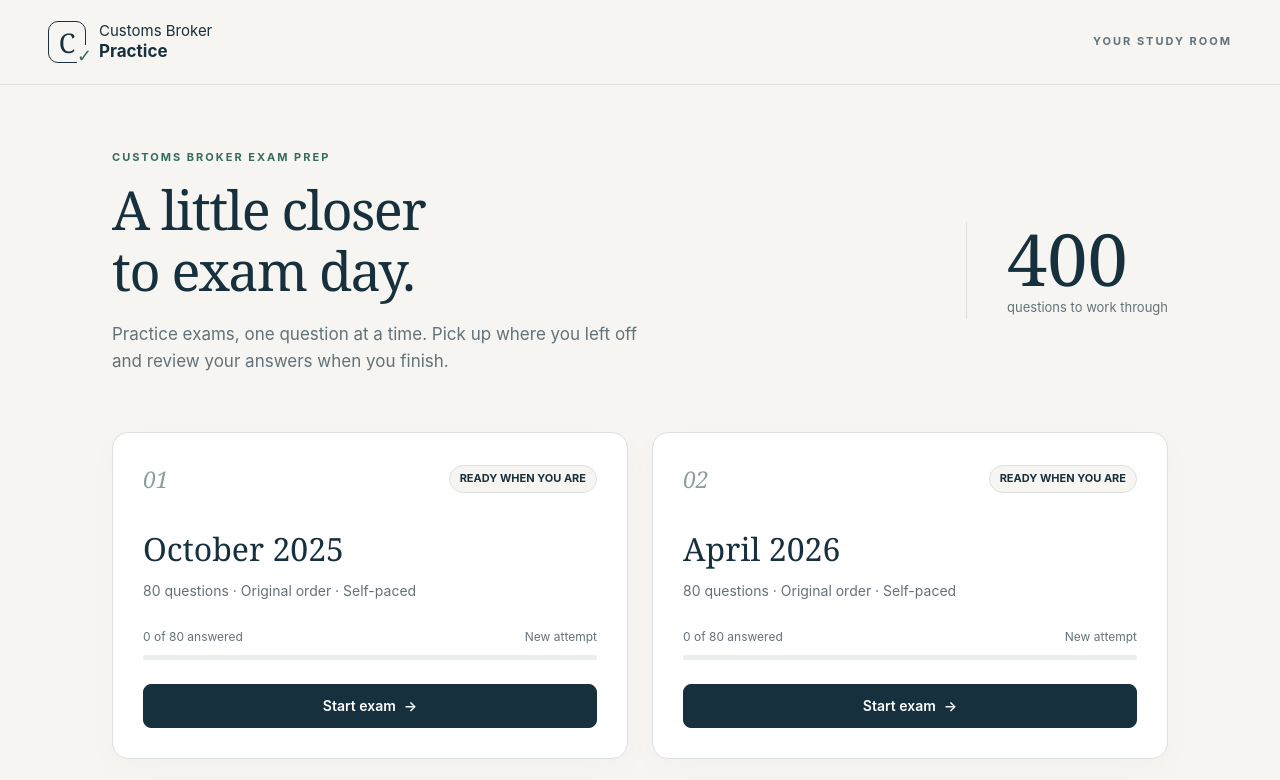
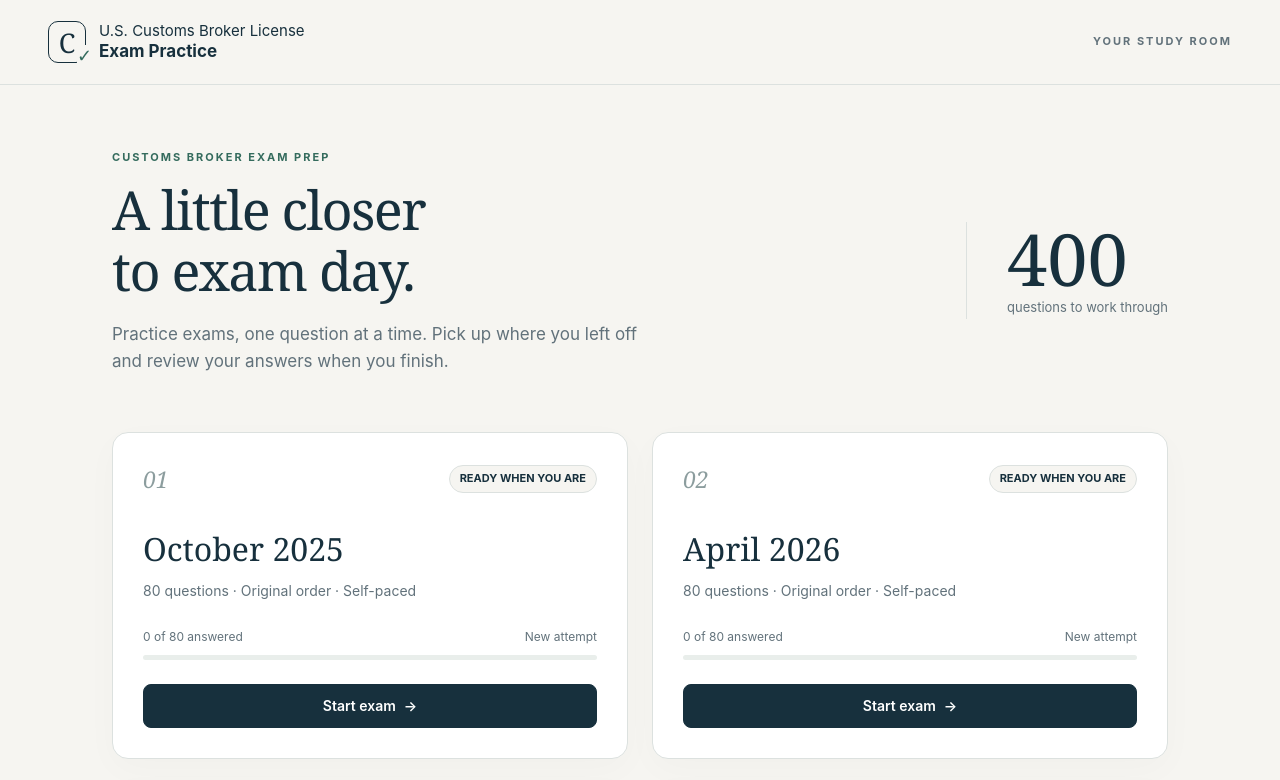
Before and after one commit to dejulo391242/cblepractice, a plain HTML site: page index.html in a window 1280 px wide. Shown: the top 780 px of the page. Drawn offline with Linux system fonts and the light colour scheme.

Commit message:
Update header text for clarity and branding

```diff
--- a/index.html
+++ b/index.html
@@ -8,7 +8,7 @@
 <script src="app.js" defer></script>
 </head>
 <body>
-<header class="site-header"><a class="brand" href="./" aria-label="U.S. Customs Broker License Exam Practice home"><span class="brand-icon" aria-hidden="true">C<span>✓</span></span><span>Customs Broker <b>Practice</b></span></a><span class="header-note">YOUR STUDY ROOM</span></header>
+<header class="site-header"><a class="brand" href="./" aria-label="U.S. Customs Broker License Exam Practice home"><span class="brand-icon" aria-hidden="true">C<span>✓</span></span><span>U.S. Customs Broker License <b>Exam Practice</b></span></a><span class="header-note">YOUR STUDY ROOM</span></header>
 <div id="save-warning" role="alert" hidden>Browser storage is unavailable. Keep this tab open to retain your answers.</div>
 <main id="app"><div class="loading" role="status">Loading your practice exams…</div></main>
 <dialog id="confirm-dialog"><div class="dialog-content"><p class="eyebrow">PRACTICE EXAM</p><h2 id="confirm-title"></h2><p id="confirm-message"></p><div class="dialog-actions"><button id="confirm-cancel" class="button secondary">Keep working</button><button id="confirm-yes" class="button primary">Submit exam</button></div></div></dialog>
```
